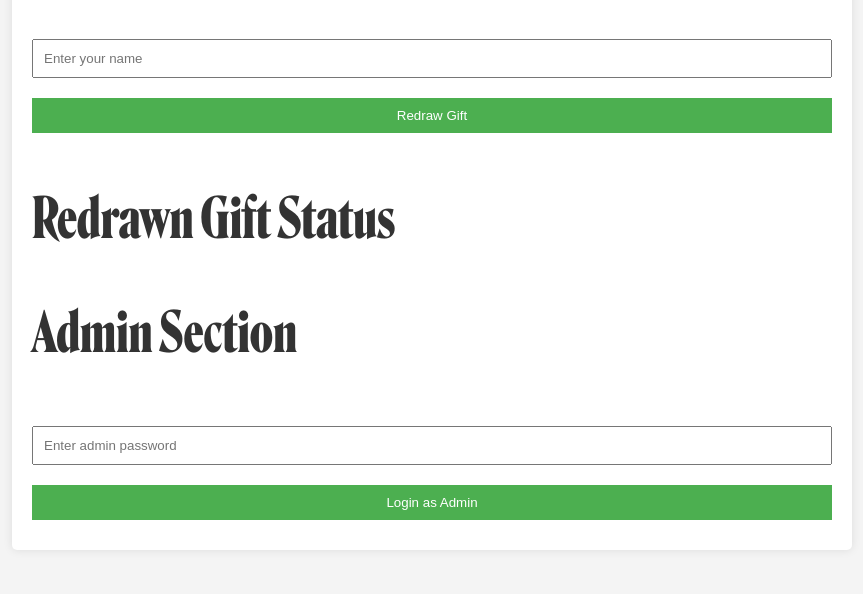
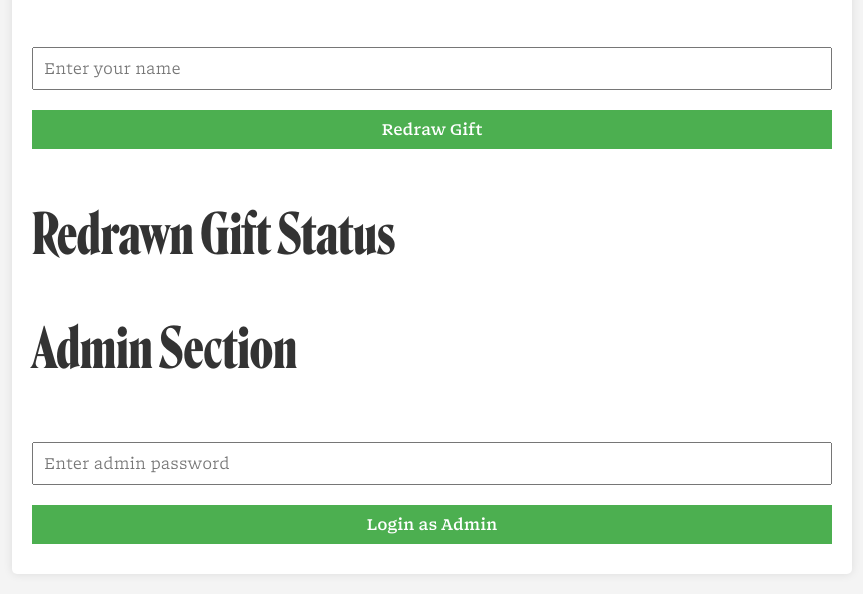
Before and after one commit to mikeyokei/random-gift-picker, a plain HTML site: page index.html in a window 1280 px wide. Shown: the part 643-1237 px from the top of the page, without its empty margins (208-1071 px from the left). Before the commit the page ends 1213 px from the top, so only its background shows below. Drawn offline with Linux system fonts and the light colour scheme; no server answers.

Commit message:
Update index.html

```diff
--- a/index.html
+++ b/index.html
@@ -36,7 +36,7 @@
         }
 
         body {
-            font-family: 'NaN Serif B Micro Light';
+            font-family: 'NaN Serif B Micro Light', sans-serif;
             line-height: 1.2;
             margin: 0;
             padding: 20px;
@@ -51,13 +51,13 @@
             box-shadow: 0 0 10px rgba(0,0,0,0.1);
         }
        h1 {
-        font-family: 'Roslindale ExtraCond Web', 'NaN Serif B Micro Light';
+        font-family: 'Roslindale ExtraCond Web', 'NaN Serif B Micro Light', sans-serif;
         color: #333;
         font-size: 6rem; /* Adjust this value as needed */
     }
 
     h2 {
-        font-family: 'Roslindale ExtraCond Web', 'NaN Serif B Micro Light';
+        font-family: 'Roslindale ExtraCond Web', 'NaN Serif B Micro Light', sans-serif;
         color: #333;
         font-size: 3.5rem; /* Adjust this value as needed */
     }
@@ -66,12 +66,15 @@
             padding: 10px;
             width: 100%;
             box-sizing: border-box;
+            font-family: 'NaN Serif B Micro Light', sans-serif;
+            font-size: 16px;
         }
         button {
             background-color: #4CAF50;
             color: white;
             border: none;
             cursor: pointer;
+            font-family: 'NaN Serif B Micro Medium', sans-serif;
         }
         button:hover {
             background-color: #45a049;
@@ -83,11 +86,13 @@
         #giftDisplay, #redrawGiftDisplay {
             margin-top: 20px;
             font-weight: bold;
+            font-family: 'NaN Serif B Micro Medium', sans-serif;
         }
         .feedback {
             margin-top: 10px;
             padding: 10px;
             border-radius: 5px;
+            font-family: 'NaN Serif B Micro Light', sans-serif;
         }
         .remove-btn {
             background-color: #f44336;
@@ -97,9 +102,13 @@
             margin-left: 10px;
             cursor: pointer;
             border-radius: 3px;
+            font-family: 'NaN Serif B Micro Medium', sans-serif;
         }
         .remove-btn:hover {
             background-color: #d32f2f;
+        }
+        ::placeholder {
+            font-family: 'NaN Serif B Micro Light', sans-serif;
         }
     </style>
 </head>
```
